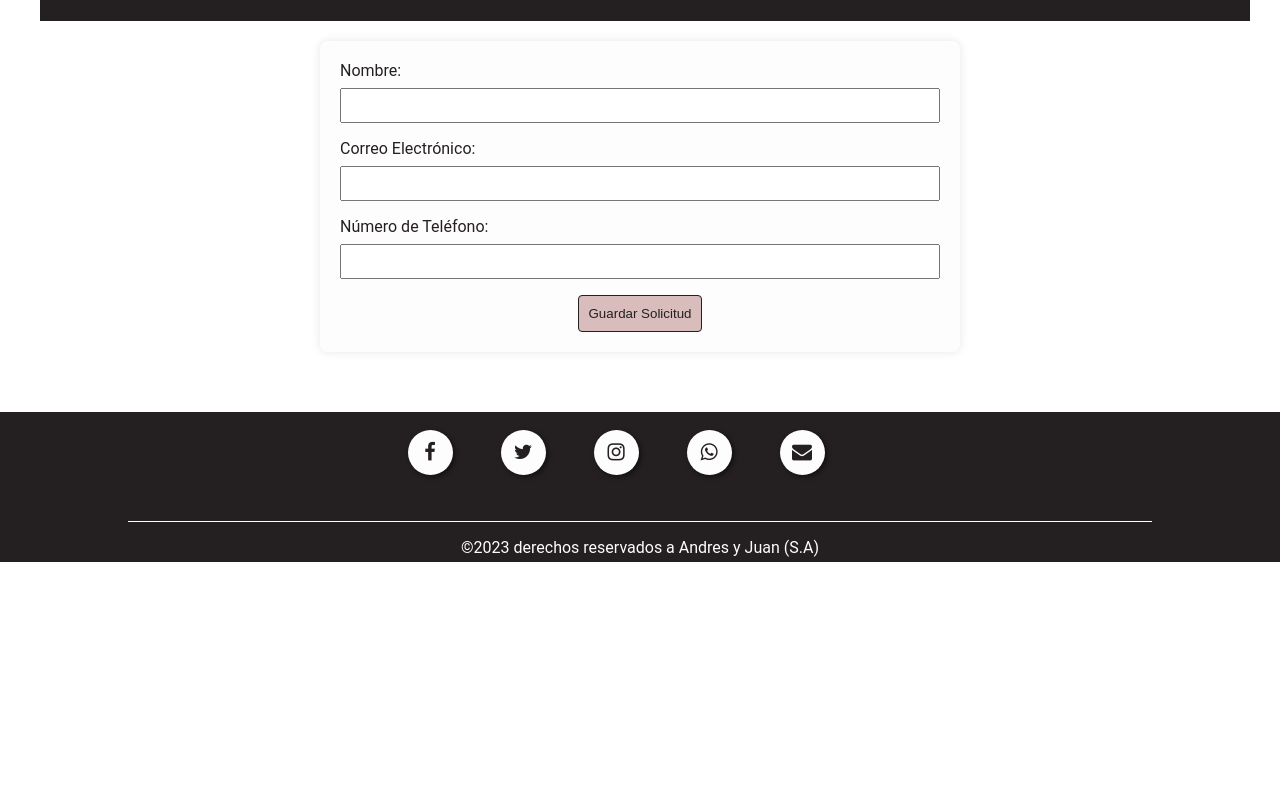
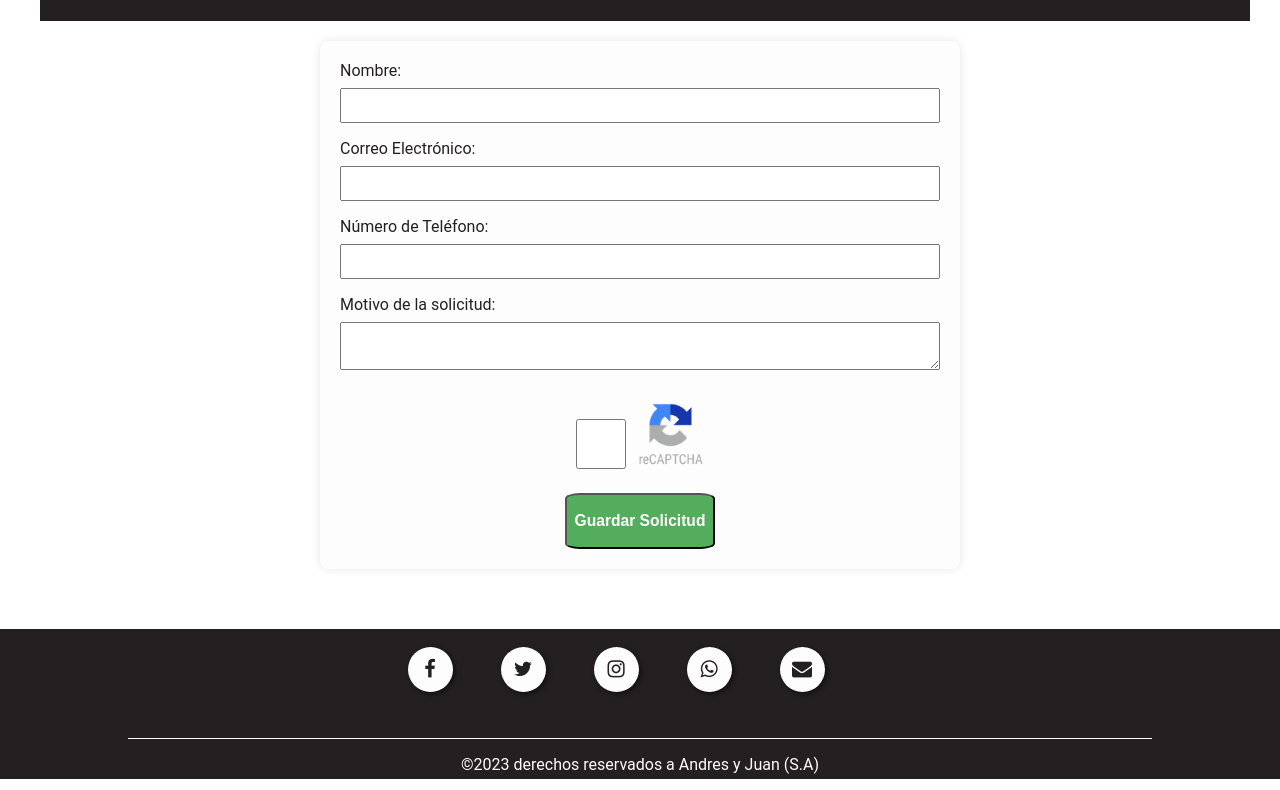
Before and after one commit to AndresMoranFlorentin/tp_museo, a plain HTML site: page web_museo/contacto.html in a window 1280 px wide. Shown: the part 847-1637 px from the top of the page. Before the commit the page ends 1420 px from the top, so only its background shows below. Drawn offline with Linux system fonts and the light colour scheme.

Commit message:
vuelve a agregarse la mejora al formulario contacto

```diff
--- a/web_museo/contacto.html
+++ b/web_museo/contacto.html
@@ -4,10 +4,10 @@
 <head>
   <meta charset="UTF-8" />
   <meta name="viewport" content="width=device-width, initial-scale=1.0" />
+  <link rel="stylesheet" href="https://stackpath.bootstrapcdn.com/font-awesome/4.7.0/css/font-awesome.min.css" />
   <link rel="stylesheet" href="css/estiloGeneral.css" />
   <link rel="stylesheet" href="css/estiloContacto.css" />
-  <link rel="stylesheet" href="https://stackpath.bootstrapcdn.com/font-awesome/4.7.0/css/font-awesome.min.css" />
-    <title>Sitio del Museo</title>
+  <title>Sitio del Museo</title>
   </head>
   <div></div>
   <body>
@@ -60,7 +60,7 @@
       <div><iframe src="https://www.google.com/maps/embed?pb=!1m14!1m8!1m3!1d12547.279353613752!2d-58.7846329!3d-38.1676264!3m2!1i1024!2i768!4f13.1!3m3!1m2!1s0x958fdf0735ed4ce1%3A0x93e927e36e8782de!2sMuseo%20De%20Cs.%20Nat.%20Gesu%C3%A9%20Pedro%20Noseda!5e0!3m2!1ses-419!2sar!4v1700322200809!5m2!1ses-419!2sar" width="100%" height="300" style="border:0;" allowfullscreen="" loading="lazy" referrerpolicy="no-referrer-when-downgrade"></iframe></div>
       <br>
       <div class="barra_contacto"><h3>Inscripción para un viaje guiado por el museo</h3></div>
-       <div class="contenedor">
+      <div class="contenedor">
         <form id="excursionForm">
           <label for="nombre">Nombre:</label>
           <input type="text" id="nombre" name="nombre" required>
@@ -71,9 +71,18 @@
           <label for="telefono">Número de Teléfono:</label>
           <input type="tel" id="telefono" name="telefono" required>
 
-          <button type="submit">Guardar Solicitud</button>
-      </form>
-       </div>
+          <label for="telefono">Motivo de la solicitud:</label>
+          <textarea type="text" id="motivo" name="motivo" required></textarea>
+
+          <section id="sc_captcha">
+            <input type="checkbox" name="captcha" id="captcha">
+            <img src="img/logos/captcha.png" alt="" width="75px" height="75px">
+          </section>
+          <button type="button" id="iniciar_sesion">
+            <h3>Guardar Solicitud</h3>
+          </button>
+        </form>
+      </div>
     </main>
     <footer>
       <section class="buttons">
--- a/web_museo/css/estiloContacto.css
+++ b/web_museo/css/estiloContacto.css
@@ -75,16 +75,7 @@ section {
     margin-bottom: 16px;
 }
 
-button {
-    max-width: 500px;
-    background-color: #d9bdbd;
-    color: #241f20;
-    padding: 10px;
-    border: 1px solid #241f20;
-    border-radius: 4px;
-    cursor: pointer;
-    margin: 0 auto;
-}
+
 
 #captcha {
     width: 50px;
--- a/web_museo/css/estiloGeneral.css
+++ b/web_museo/css/estiloGeneral.css
@@ -348,7 +348,7 @@ main {
 }
 
 /* Estilos para los botones del formulario */
-#formulario #iniciar_sesion {
+#iniciar_sesion {
   width: 150px;
   height: 56px;
   background: #54ac5d;
```
Also changed, not shown: web_museo/home_admin.html (+0 -1 lines).
